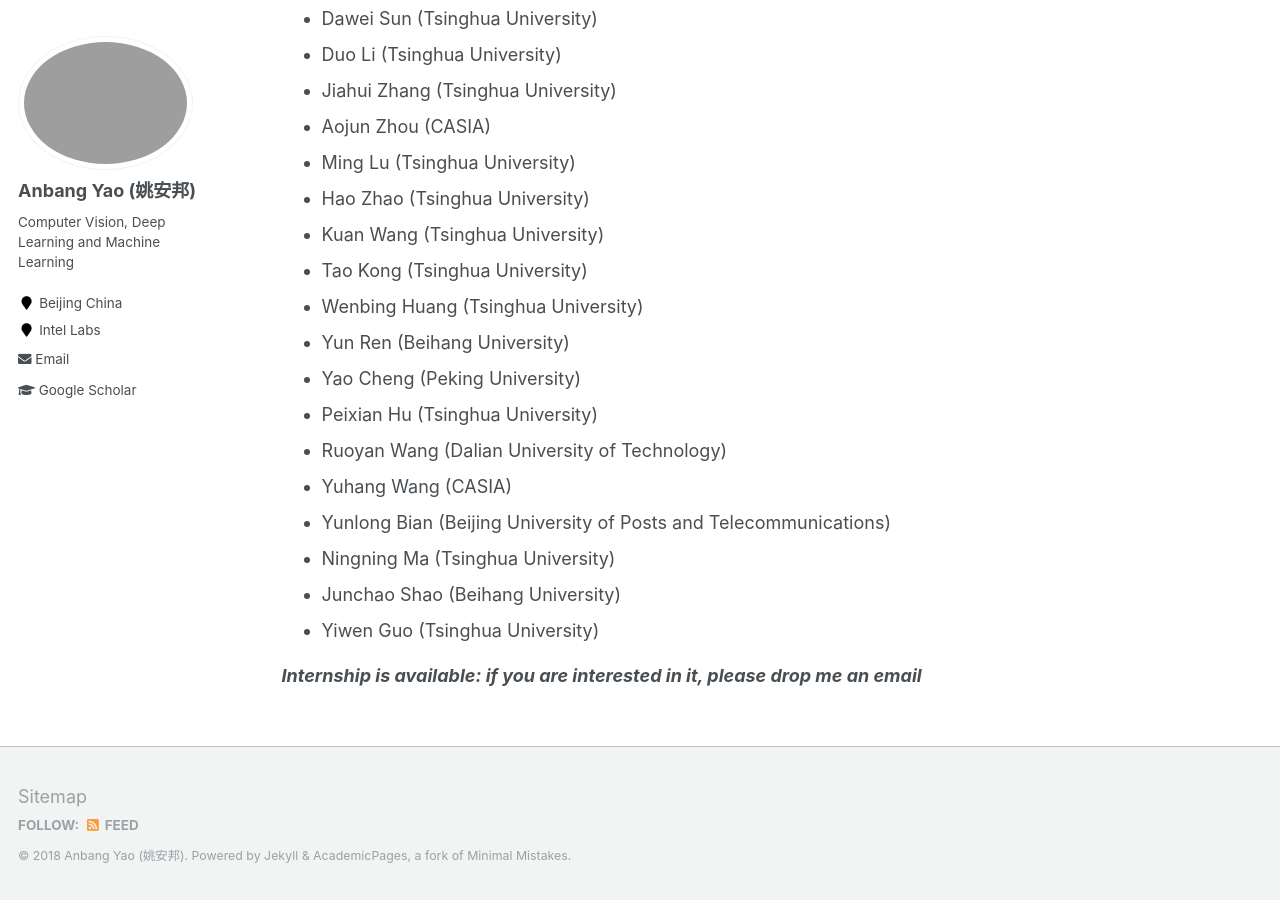
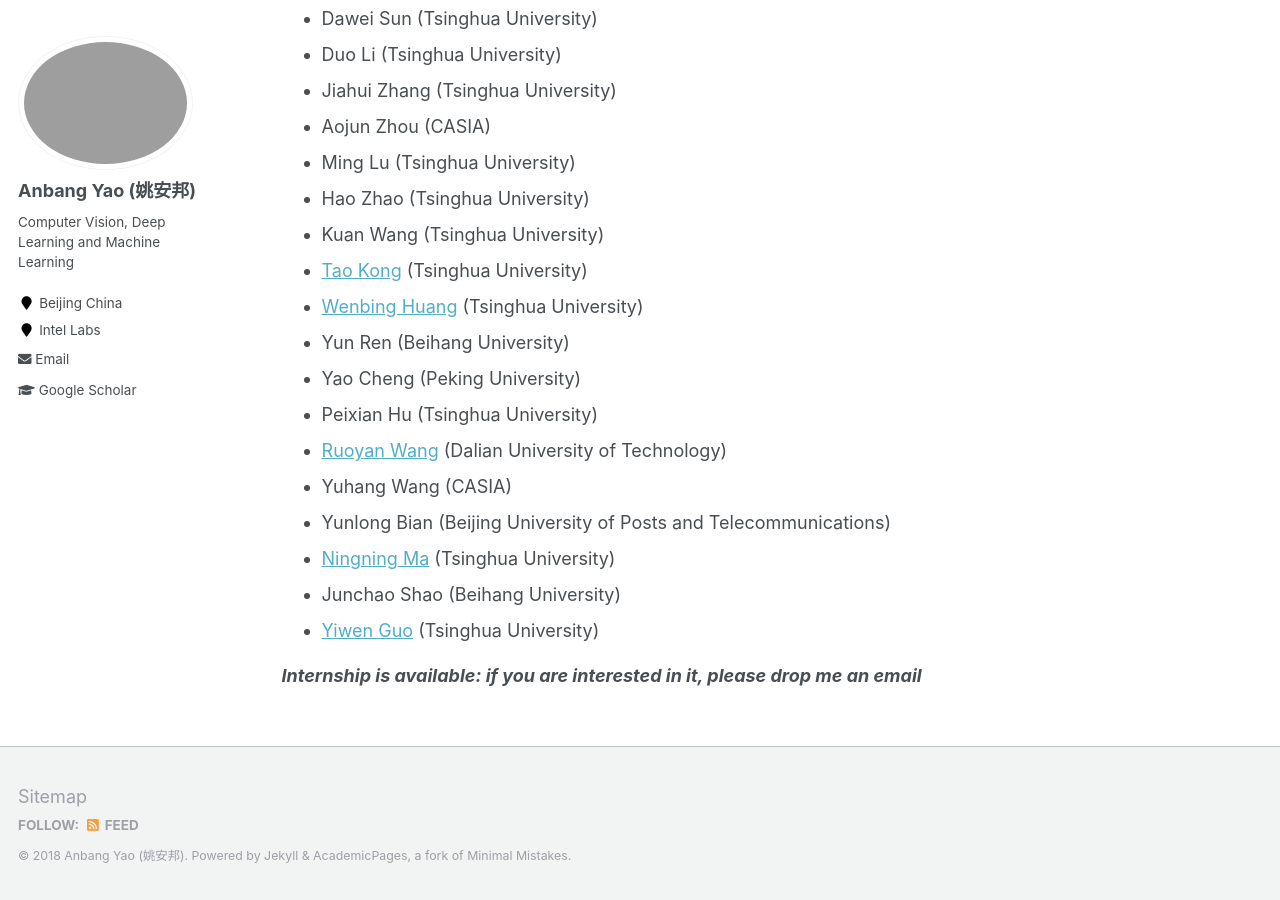
Before and after one commit to YaoAnbang/YaoAnbang.github.io, a Jekyll site: the page built from _pages/about.md, in a window 1280 px wide and 900 px high, scrolled down 2405 px. Built offline with Jekyll 4.4.1, drawn with Linux system fonts in a browser that asks for light colours; some of the changed lines change nothing that is shown.

Commit message:
add intern homepages

```diff
--- a/_pages/about.md
+++ b/_pages/about.md
@@ -56,17 +56,17 @@ Current and Past Interns
 + Ming Lu (Tsinghua University)
 + Hao Zhao (Tsinghua University)
 + Kuan Wang (Tsinghua University)
-+ Tao Kong (Tsinghua University)
-+ Wenbing Huang (Tsinghua University)
++ [Tao Kong](https://taokong.github.io/) (Tsinghua University)
++ [Wenbing Huang](https://sites.google.com/site/wenbinghuangshomepage/) (Tsinghua University)
 + Yun Ren (Beihang University)
 + Yao Cheng (Peking University)
 + Peixian Hu (Tsinghua University)
-+ Ruoyan Wang (Dalian University of Technology)
++ [Ruoyan Wang](https://www.linkedin.com/in/ruoyan-wang) (Dalian University of Technology)
 + Yuhang Wang (CASIA)
 + Yunlong Bian (Beijing University of Posts and Telecommunications)
-+ Ningning Ma (Tsinghua University)
++ [Ningning Ma](https://scholar.google.ca/citations?user=vOAzYlcAAAAJ&hl=en) (Tsinghua University)
 + Junchao Shao (Beihang University)
-+ Yiwen Guo (Tsinghua University)
++ [Yiwen Guo](https://scholar.google.com/citations?user=oi_lEwYAAAAJ&hl=en) (Tsinghua University)
 
 
 ***Internship is available: if you are interested in it, please drop me an email***
```
